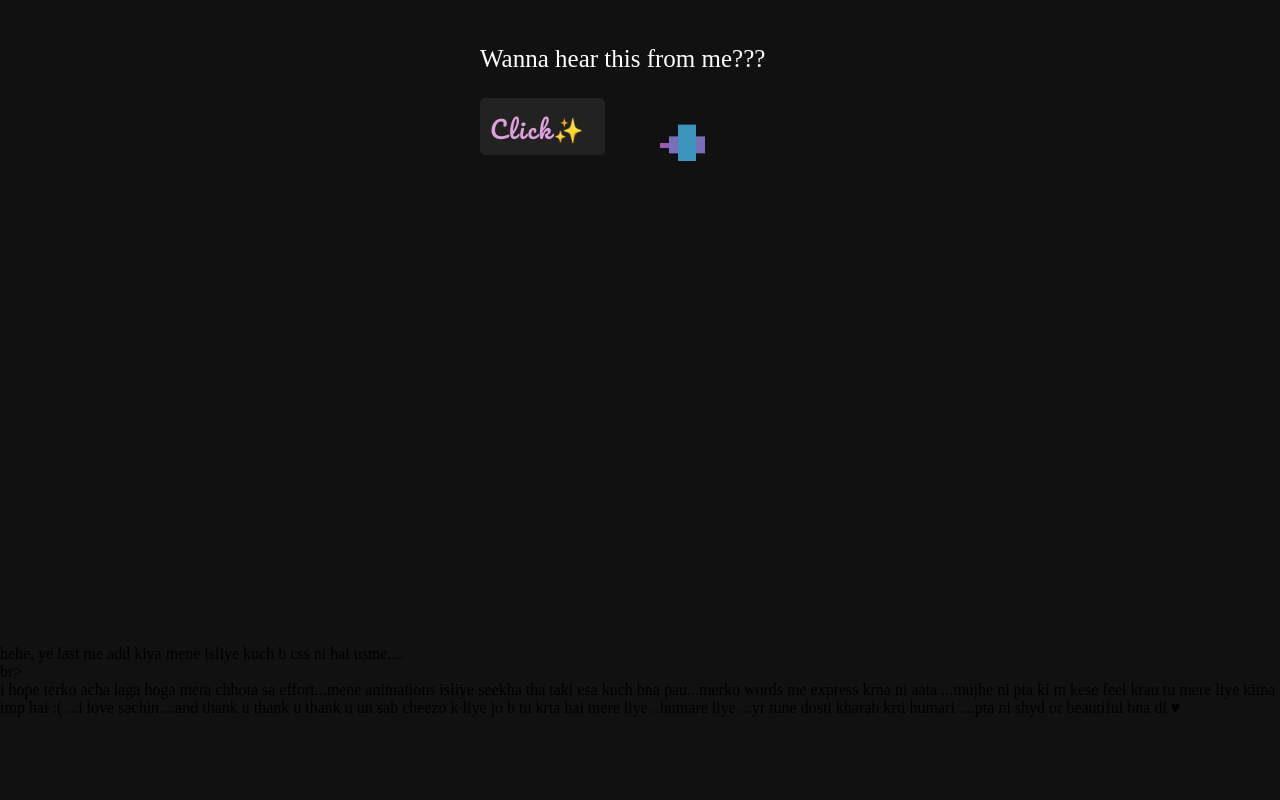
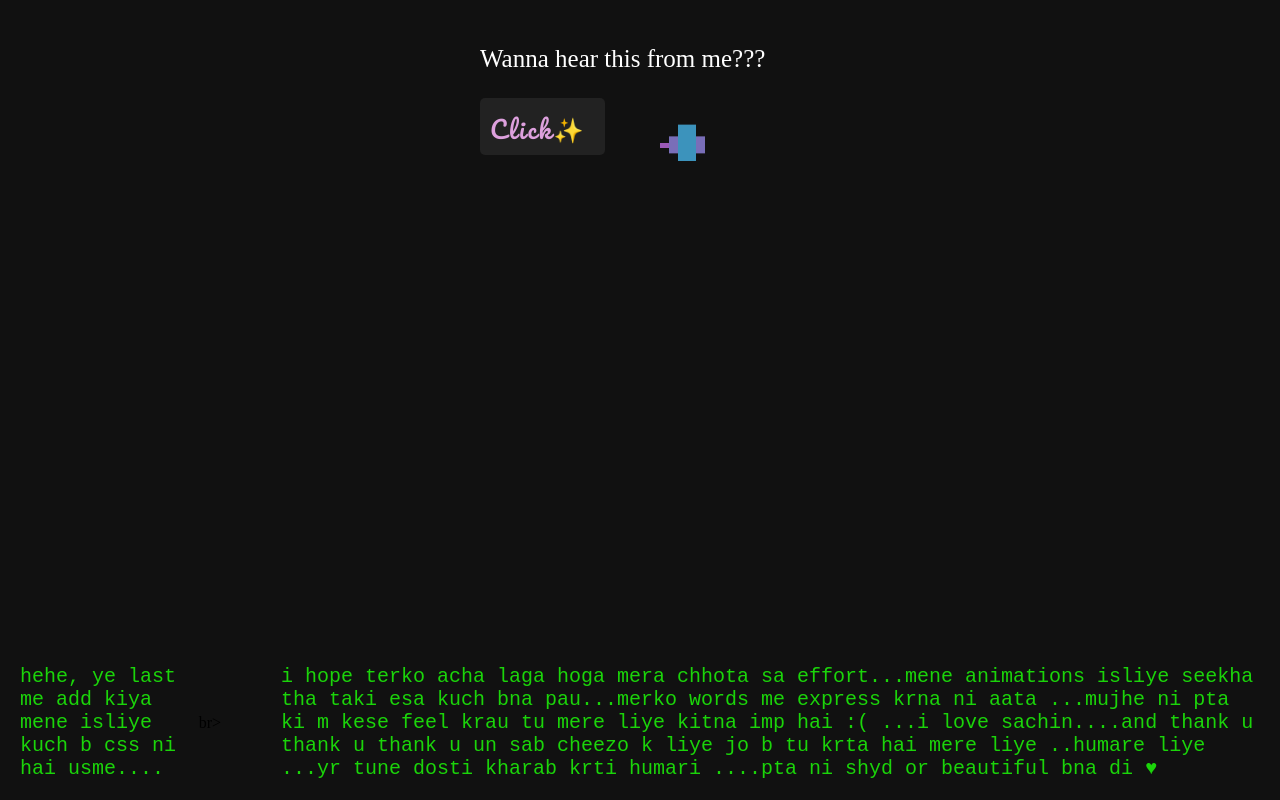
Before and after one commit to cheesepatty/12-dec, a plain HTML site: page index.html in a window 1280 px wide. Shown: the part 474-1274 px from the top of the page. Before the commit the page ends 1191 px from the top, so only its background shows below. Drawn offline with Linux system fonts and the light colour scheme; a web font is replaced by a local one.

Commit message:
Update styles.css

```diff
--- a/styles.css
+++ b/styles.css
@@ -192,3 +192,16 @@ li{
         background: #9b59b6;
     }
 }
+
+.prempatra{
+    display: flex;
+    justify-content: center;
+    align-items: center;
+}
+
+.prempatra p{
+    color: rgb(27, 212, 10);
+    font-size: 20px;
+    font-family: 'Courier New', Courier, monospace;
+    padding: 20px;
+}
```
